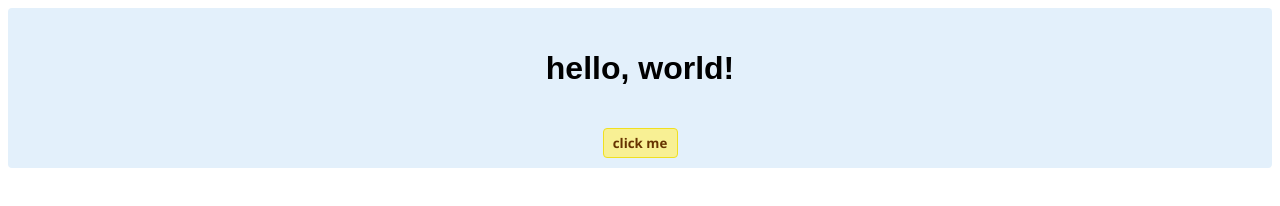
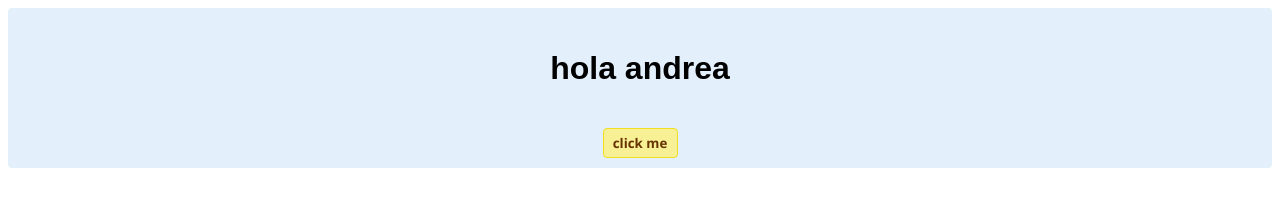
Before and after one commit to CEBS13/hello-world, a plain HTML site: page index.html in a window 1280 px wide. Both pictures are taken after a click on the button "click me". Drawn offline with Linux system fonts and the light colour scheme.

Commit message:
Update index.html

```diff
--- a/index.html
+++ b/index.html
@@ -54,7 +54,7 @@
 myButton.addEventListener('click', doSomething, false)
 
 function doSomething() {
-	myText.textContent = "hello, world!";
+	myText.textContent = "hola andrea";
 }
 </script>
 
```
